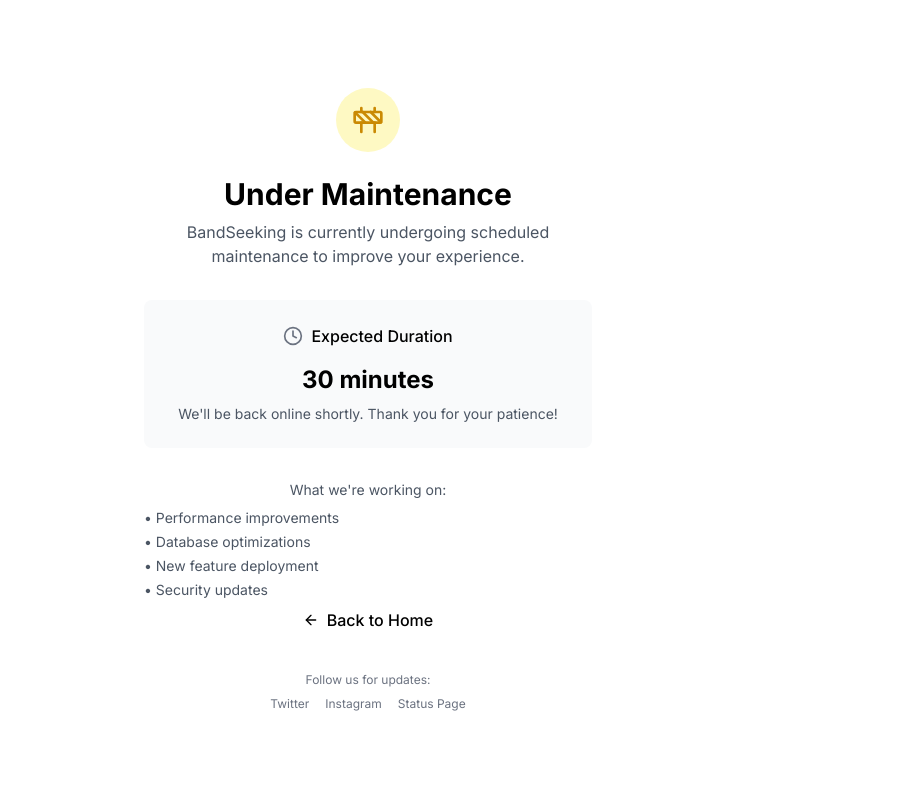
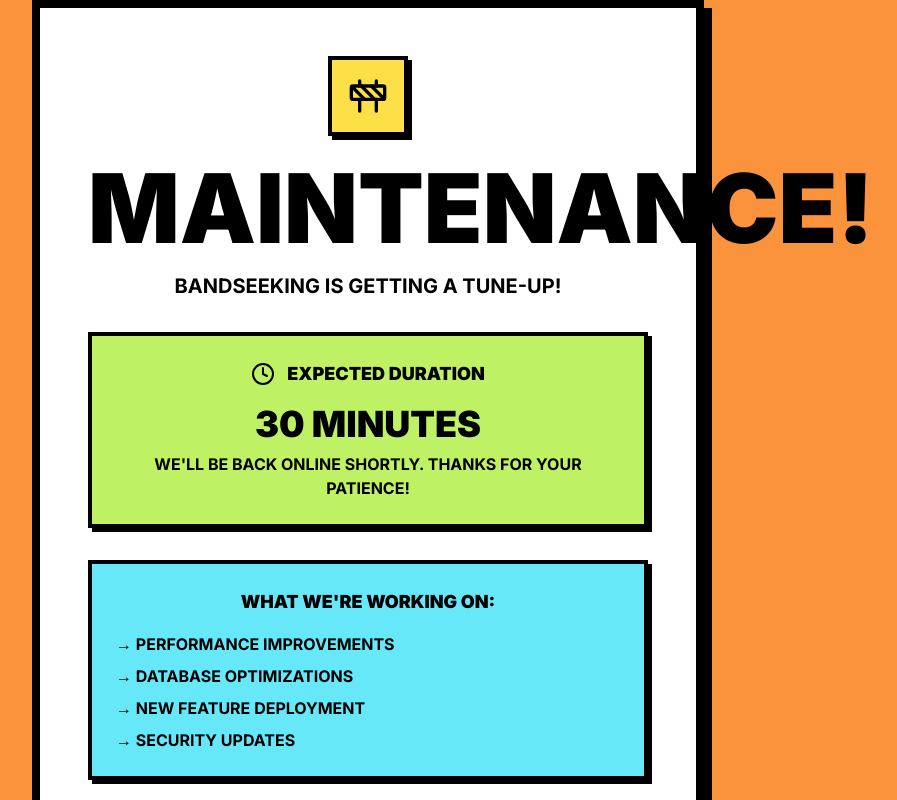
Before and after one commit to sullysaurus/bandseeking, a Next.js app: page /maintenance in a window 1280 px wide. Shown: the top 800 px of the page, without its empty margins (272-1169 px from the left). Built offline with nearby package versions, Linux system fonts and the light colour scheme.

Commit message:
updates themes

```diff
--- a/app/admin/page.tsx
+++ b/app/admin/page.tsx
@@ -86,10 +86,12 @@
     return (
       <>
         <Navigation />
-        <div className="min-h-screen bg-gray-50 flex items-center justify-center">
-          <div className="text-center">
-            <div className="w-8 h-8 border-2 border-blue-600 border-t-transparent rounded-full animate-spin mx-auto mb-4"></div>
-            <p className="text-gray-600">Checking admin access...</p>
+        <div className="min-h-screen bg-purple-400 flex items-center justify-center">
+          <div className="bg-white border-8 border-black p-8 shadow-[8px_8px_0px_0px_rgba(0,0,0,1)]">
+            <div className="text-center">
+              <div className="w-12 h-12 border-4 border-black border-t-transparent animate-spin mx-auto mb-4"></div>
+              <p className="font-black text-xl">CHECKING ADMIN ACCESS...</p>
+            </div>
           </div>
         </div>
       </>
@@ -99,26 +101,30 @@
   return (
     <>
       <Navigation />
-      <div className="min-h-screen bg-gray-50">
+      <div className="min-h-screen bg-purple-400">
         <div className="max-w-7xl mx-auto px-4 py-8">
           {/* Header */}
-          <div className="mb-8">
-            <div className="flex items-center gap-3 mb-2">
-              <Shield className="w-8 h-8 text-red-600" />
-              <h1 className="text-3xl font-bold text-black">Admin Dashboard</h1>
+          <div className="mb-8 text-center">
+            <div className="flex items-center justify-center gap-4 mb-4">
+              <div className="bg-red-500 border-4 border-black p-3 shadow-[4px_4px_0px_0px_rgba(0,0,0,1)]">
+                <Shield className="w-8 h-8 text-white" />
+              </div>
+              <h1 className="text-6xl font-black">ADMIN DASHBOARD</h1>
             </div>
-            <p className="text-gray-600">System administration and user management</p>
+            <p className="font-bold text-xl">SYSTEM ADMINISTRATION AND USER MANAGEMENT</p>
           </div>
 
           {/* Stats Grid */}
           <div className="grid md:grid-cols-2 lg:grid-cols-4 gap-6 mb-8">
-            <div className="bg-white rounded-xl border border-gray-200 p-6">
+            <div className="bg-white border-4 border-black p-6 shadow-[4px_4px_0px_0px_rgba(0,0,0,1)] hover:shadow-[6px_6px_0px_0px_rgba(0,0,0,1)] transition-all">
               <div className="flex items-center justify-between">
                 <div>
-                  <p className="text-sm text-gray-600">Total Users</p>
-                  <p className="text-3xl font-bold text-black">{stats.totalUsers}</p>
+                  <p className="font-black text-sm mb-1">TOTAL USERS</p>
+                  <p className="text-4xl font-black text-blue-600">{stats.totalUsers}</p>
                 </div>
-                <Users className="w-8 h-8 text-blue-600" />
+                <div className="bg-blue-300 border-2 border-black p-2">
+                  <Users className="w-8 h-8 text-black" />
+                </div>
               </div>
             </div>
 
--- a/app/maintenance/page.tsx
+++ b/app/maintenance/page.tsx
@@ -1,57 +1,58 @@
 import { Construction, Clock, ArrowLeft } from 'lucide-react'
 import Link from 'next/link'
-import Button from '@/components/ui/Button'
 
 export default function MaintenancePage() {
   return (
-    <div className="min-h-screen bg-white flex items-center justify-center px-4">
-      <div className="text-center max-w-md">
+    <div className="min-h-screen bg-orange-400 flex items-center justify-center px-4">
+      <div className="text-center">
+        <div className="bg-white border-8 border-black p-8 md:p-12 shadow-[8px_8px_0px_0px_rgba(0,0,0,1)] max-w-2xl">
           <div className="mb-8">
-          <div className="inline-flex items-center justify-center w-16 h-16 bg-yellow-100 rounded-full mb-6">
-            <Construction className="w-8 h-8 text-yellow-600" />
+            <div className="inline-flex items-center justify-center w-20 h-20 bg-yellow-300 border-4 border-black mb-6 shadow-[4px_4px_0px_0px_rgba(0,0,0,1)]">
+              <Construction className="w-10 h-10 text-black" />
             </div>
-          <h1 className="text-3xl font-bold mb-2">Under Maintenance</h1>
-          <p className="text-gray-600 mb-6">
-            BandSeeking is currently undergoing scheduled maintenance to improve your experience.
+            <h1 className="text-6xl md:text-8xl font-black mb-4">MAINTENANCE!</h1>
+            <p className="font-bold text-xl mb-6">
+              BANDSEEKING IS GETTING A TUNE-UP!
             </p>
           </div>
 
-        <div className="bg-gray-50 rounded-lg p-6 mb-8">
+          <div className="bg-lime-300 border-4 border-black p-6 mb-8 shadow-[4px_4px_0px_0px_rgba(0,0,0,1)]">
             <div className="flex items-center justify-center mb-4">
-            <Clock className="w-5 h-5 text-gray-500 mr-2" />
-            <span className="font-medium">Expected Duration</span>
+              <Clock className="w-6 h-6 text-black mr-3" />
+              <span className="font-black text-lg">EXPECTED DURATION</span>
             </div>
-          <p className="text-2xl font-bold mb-2">30 minutes</p>
-          <p className="text-sm text-gray-600">
-            We&apos;ll be back online shortly. Thank you for your patience!
+            <p className="text-4xl font-black mb-2">30 MINUTES</p>
+            <p className="font-bold">
+              WE&apos;LL BE BACK ONLINE SHORTLY. THANKS FOR YOUR PATIENCE!
             </p>
           </div>
 
-        <div className="space-y-4">
-          <div className="text-sm text-gray-600">
-            <p className="mb-2">What we&apos;re working on:</p>
-            <ul className="text-left space-y-1">
-              <li>• Performance improvements</li>
-              <li>• Database optimizations</li>
-              <li>• New feature deployment</li>
-              <li>• Security updates</li>
+          <div className="space-y-6">
+            <div className="bg-cyan-300 border-4 border-black p-6 shadow-[4px_4px_0px_0px_rgba(0,0,0,1)]">
+              <p className="font-black text-lg mb-4">WHAT WE&apos;RE WORKING ON:</p>
+              <ul className="text-left space-y-2 font-bold">
+                <li>→ PERFORMANCE IMPROVEMENTS</li>
+                <li>→ DATABASE OPTIMIZATIONS</li>
+                <li>→ NEW FEATURE DEPLOYMENT</li>
+                <li>→ SECURITY UPDATES</li>
               </ul>
             </div>
 
-          <Link href="/">
-            <Button variant="ghost" className="flex items-center mx-auto">
-              <ArrowLeft className="w-4 h-4 mr-2" />
-              Back to Home
-            </Button>
+            <Link href="/" className="inline-block">
+              <button className="flex items-center px-6 py-3 bg-pink-400 border-4 border-black font-black shadow-[4px_4px_0px_0px_rgba(0,0,0,1)] hover:shadow-[6px_6px_0px_0px_rgba(0,0,0,1)] hover:bg-pink-500 transition-all">
+                <ArrowLeft className="w-5 h-5 mr-2" />
+                BACK TO HOME
+              </button>
             </Link>
           </div>
 
-        <div className="mt-8 text-xs text-gray-500">
-          <p>Follow us for updates:</p>
-          <div className="mt-2 space-x-4">
-            <span className="hover:text-black cursor-pointer">Twitter</span>
-            <span className="hover:text-black cursor-pointer">Instagram</span>
-            <span className="hover:text-black cursor-pointer">Status Page</span>
+          <div className="mt-8 bg-purple-300 border-4 border-black p-4 shadow-[4px_4px_0px_0px_rgba(0,0,0,1)]">
+            <p className="font-black mb-2">FOLLOW US FOR UPDATES:</p>
+            <div className="space-x-6">
+              <span className="font-bold hover:text-pink-600 cursor-pointer">TWITTER</span>
+              <span className="font-bold hover:text-pink-600 cursor-pointer">INSTAGRAM</span>
+              <span className="font-bold hover:text-pink-600 cursor-pointer">STATUS</span>
+            </div>
           </div>
         </div>
       </div>
--- a/app/offline/page.tsx
+++ b/app/offline/page.tsx
@@ -2,7 +2,6 @@
 
 import { WifiOff, RefreshCw, Home } from 'lucide-react'
 import Link from 'next/link'
-import Button from '@/components/ui/Button'
 
 export default function OfflinePage() {
   const handleRefresh = () => {
@@ -10,43 +9,48 @@
   }
 
   return (
-    <div className="min-h-screen bg-white flex items-center justify-center px-4">
-      <div className="text-center max-w-md">
+    <div className="min-h-screen bg-red-400 flex items-center justify-center px-4">
+      <div className="text-center">
+        <div className="bg-white border-8 border-black p-8 md:p-12 shadow-[8px_8px_0px_0px_rgba(0,0,0,1)] max-w-2xl">
           <div className="mb-8">
-          <div className="inline-flex items-center justify-center w-16 h-16 bg-gray-100 rounded-full mb-6">
-            <WifiOff className="w-8 h-8 text-gray-500" />
+            <div className="inline-flex items-center justify-center w-20 h-20 bg-gray-300 border-4 border-black mb-6 shadow-[4px_4px_0px_0px_rgba(0,0,0,1)]">
+              <WifiOff className="w-10 h-10 text-black" />
             </div>
-          <h1 className="text-3xl font-bold mb-2">You&apos;re Offline</h1>
-          <p className="text-gray-600 mb-6">
-            It looks like you&apos;ve lost your internet connection. Check your network and try again.
+            <h1 className="text-6xl md:text-8xl font-black mb-4">OFFLINE!</h1>
+            <p className="font-bold text-xl mb-6">
+              THE SIGNAL DROPPED OUT!
             </p>
           </div>
 
-        <div className="bg-gray-50 rounded-lg p-6 mb-8">
-          <h3 className="font-medium mb-4">While you&apos;re offline:</h3>
-          <ul className="text-sm text-gray-600 text-left space-y-2">
-            <li>• Some features may not work properly</li>
-            <li>• Your saved data will sync when reconnected</li>
-            <li>• Messages won&apos;t send until you&apos;re back online</li>
+          <div className="bg-yellow-300 border-4 border-black p-6 mb-8 shadow-[4px_4px_0px_0px_rgba(0,0,0,1)]">
+            <h3 className="font-black text-lg mb-4">WHILE YOU&apos;RE OFFLINE:</h3>
+            <ul className="text-left space-y-3 font-bold">
+              <li>→ SOME FEATURES WON&apos;T WORK</li>
+              <li>→ DATA WILL SYNC WHEN RECONNECTED</li>
+              <li>→ MESSAGES WON&apos;T SEND YET</li>
             </ul>
           </div>
 
-        <div className="space-y-4">
-          <Button onClick={handleRefresh} className="flex items-center mx-auto">
-            <RefreshCw className="w-4 h-4 mr-2" />
-            Try Again
-          </Button>
+          <div className="space-y-6">
+            <button
+              onClick={handleRefresh}
+              className="flex items-center mx-auto px-6 py-3 bg-lime-300 border-4 border-black font-black shadow-[4px_4px_0px_0px_rgba(0,0,0,1)] hover:shadow-[6px_6px_0px_0px_rgba(0,0,0,1)] hover:bg-lime-400 transition-all"
+            >
+              <RefreshCw className="w-5 h-5 mr-2" />
+              TRY AGAIN
+            </button>
 
-          <Link href="/">
-            <Button variant="ghost" className="flex items-center mx-auto">
-              <Home className="w-4 h-4 mr-2" />
-              Back to Home
-            </Button>
+            <Link href="/" className="block">
+              <button className="flex items-center mx-auto px-6 py-3 bg-cyan-300 border-4 border-black font-black shadow-[4px_4px_0px_0px_rgba(0,0,0,1)] hover:shadow-[6px_6px_0px_0px_rgba(0,0,0,1)] hover:bg-cyan-400 transition-all">
+                <Home className="w-5 h-5 mr-2" />
+                BACK TO HOME
+              </button>
             </Link>
           </div>
 
-        <div className="mt-8 text-sm text-gray-500">
-          <p>Connection will be restored automatically when your network is back.</p>
+          <div className="mt-8 bg-purple-300 border-4 border-black p-4 shadow-[4px_4px_0px_0px_rgba(0,0,0,1)]">
+            <p className="font-bold">CONNECTION WILL RESTORE AUTOMATICALLY WHEN YOUR NETWORK IS BACK.</p>
+          </div>
         </div>
       </div>
     </div>
```
Lines whose indentation alone changed are shown as unchanged.
